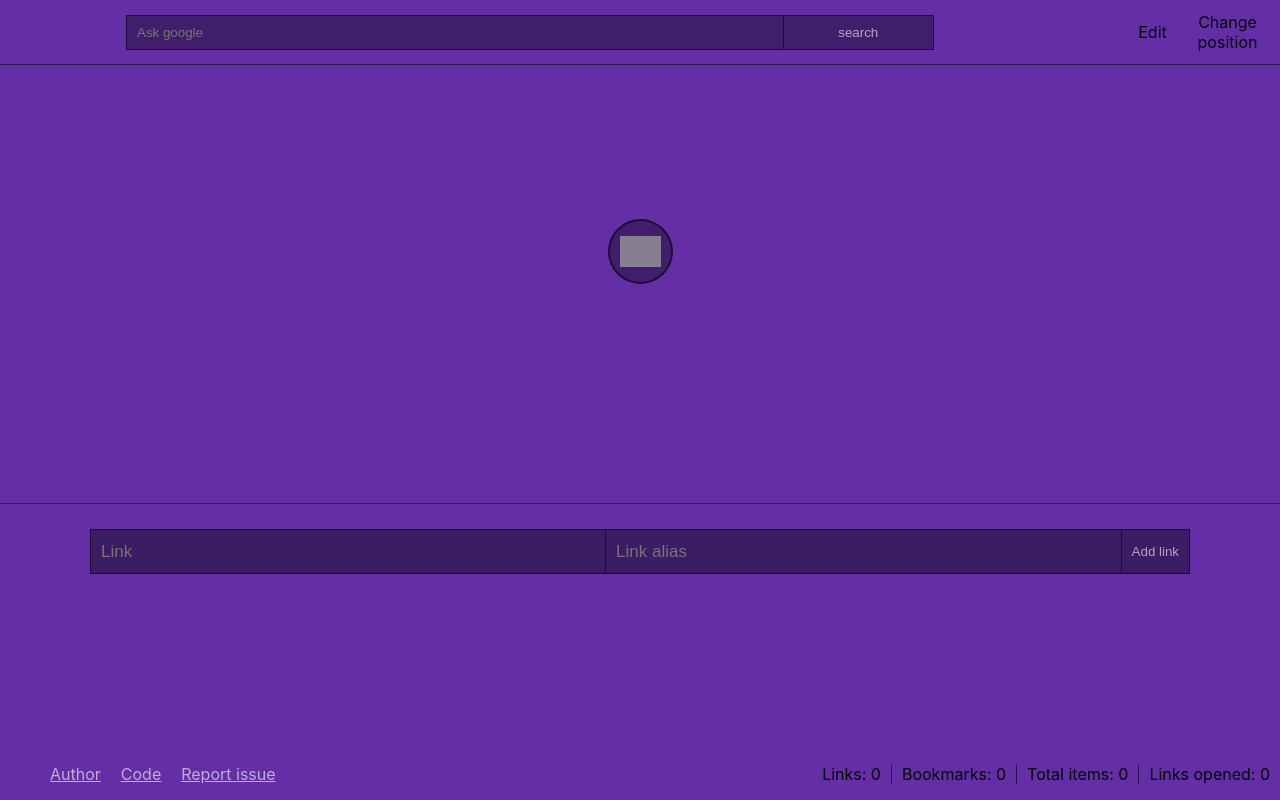
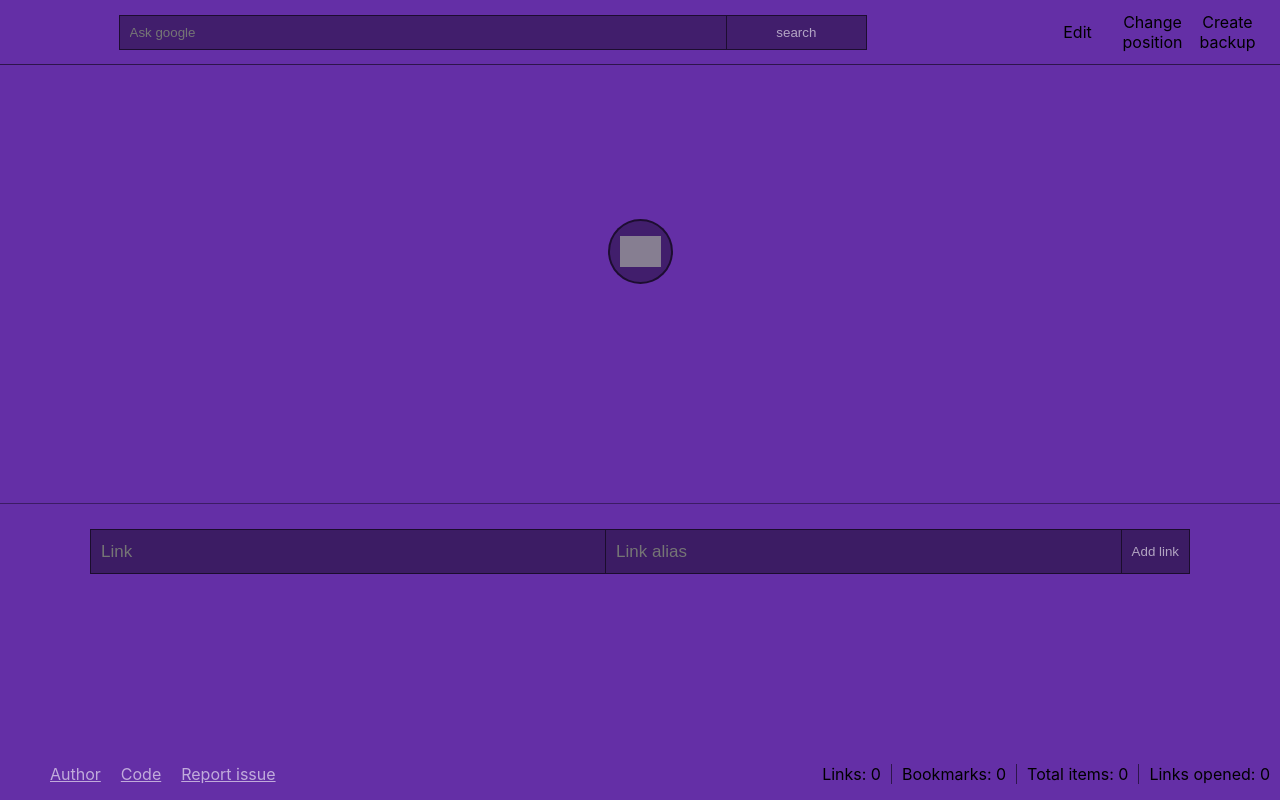
Before and after one commit to haron-IV/home-screen, a React (Create React App) app: page / in a window 1280 px wide. Built offline with nearby package versions, Linux system fonts and the light colour scheme; grey boxes are pictures that could not be loaded; the HTML template or start-up script is replaced by a standard one.

Commit message:
add creating backup

```diff
--- a/src/components/appHeader.js
+++ b/src/components/appHeader.js
@@ -1,5 +1,6 @@
 import { useDispatch, useSelector } from 'react-redux';
 import { toggleEdit, selectEdit, toggleChangingPosition, selectChangePosition } from '../store/menu'
+import { getStorage } from '../utils'
 import AskGoogle from './askGoogle'
 import './styles/appHeader.css'
 
@@ -9,6 +10,14 @@ export default function AppHeader() {
   const isPositionChanging = useSelector(selectChangePosition)
 
   const isMenuItemActive = (isActive) => isActive ? 'menu-item-active' : null
+
+  const createBackup = () => {
+    const a = document.createElement('a')
+    const file = new Blob([getStorage()], { type: 'application/json' })
+    a.href = URL.createObjectURL(file)
+    a.download = "home-app-backup"
+    a.click()
+  }
 
   return (
     <header className="app-header">
@@ -31,6 +40,11 @@ export default function AppHeader() {
               </span>
             </span>
           </li>
+          <li className="menu__item"  onClick={() => createBackup()}>
+            <span className="item-text">
+              Create backup
+            </span>
+          </li>
         </ul>
       </nav>
     </header>
```
